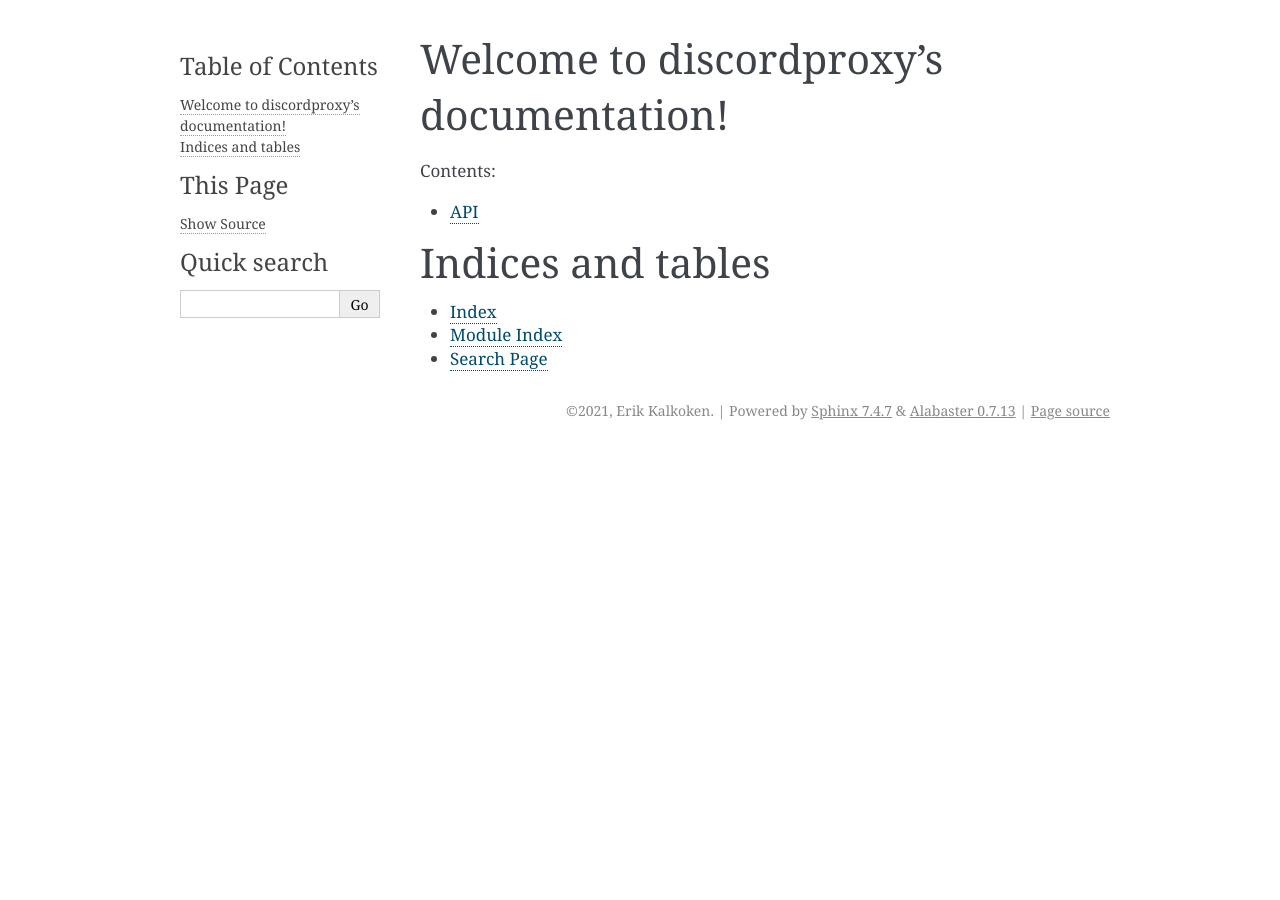
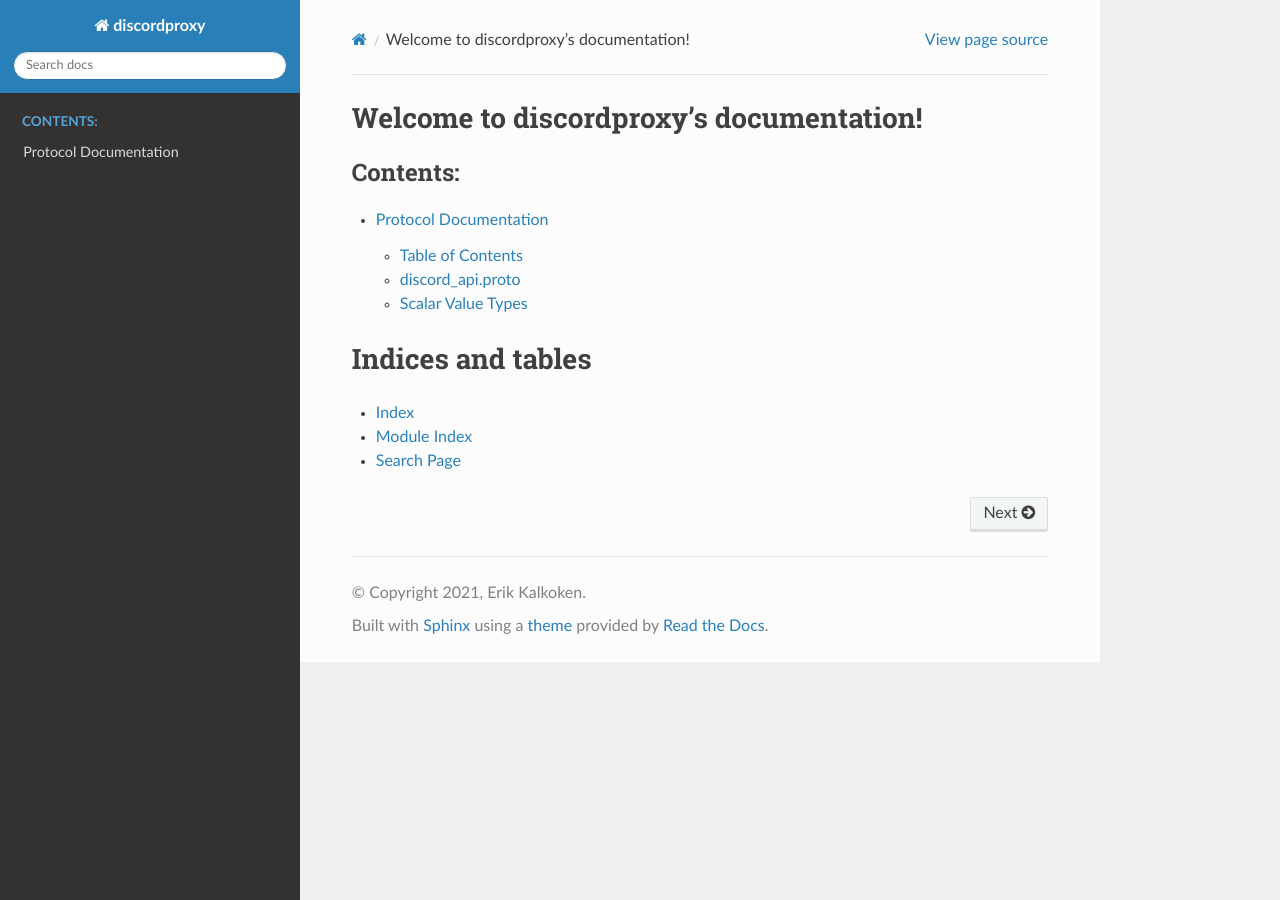
Before and after one commit to buahaha/discordproxy, a Sphinx documentation site: the page built from docs/index.rst, in a window 1280 px wide. Built offline with Sphinx 7.4.7 and the Read the Docs theme 2.0.0, drawn with Linux system fonts in a browser that asks for light colours; part of the change alters nothing that is shown.

```diff
--- /dev/null
+++ b/docs/api.md
@@ -0,0 +1,197 @@
+# Protocol Documentation
+<a name="top"></a>
+
+## Table of Contents
+
+- [discord_api.proto](#discord_api.proto)
+    - [Channel](#discord_api.Channel)
+    - [Embed](#discord_api.Embed)
+    - [GetGuildChannelsRequest](#discord_api.GetGuildChannelsRequest)
+    - [GetGuildChannelsResponse](#discord_api.GetGuildChannelsResponse)
+    - [SendDirectMessageRequest](#discord_api.SendDirectMessageRequest)
+    - [SendDirectMessageResponse](#discord_api.SendDirectMessageResponse)
+    - [Thumbnail](#discord_api.Thumbnail)
+
+    - [Channel.Type](#discord_api.Channel.Type)
+
+    - [DiscordApi](#discord_api.DiscordApi)
+
+- [Scalar Value Types](#scalar-value-types)
+
+
+
+<a name="discord_api.proto"></a>
+<p align="right"><a href="#top">Top</a></p>
+
+## discord_api.proto
+
+
+
+<a name="discord_api.Channel"></a>
+
+### Channel
+
+
+
+| Field | Type | Label | Description |
+| ----- | ---- | ----- | ----------- |
+| id | [uint64](#uint64) |  |  |
+| type | [Channel.Type](#discord_api.Channel.Type) |  |  |
+| guild_id | [uint64](#uint64) |  |  |
+| position | [int32](#int32) |  |  |
+| name | [string](#string) |  | tbd // |
+| topic | [string](#string) |  |  |
+
+
+
+
+
+
+<a name="discord_api.Embed"></a>
+
+### Embed
+
+
+
+| Field | Type | Label | Description |
+| ----- | ---- | ----- | ----------- |
+| title | [string](#string) |  |  |
+| description | [string](#string) |  |  |
+| thumbnail | [Thumbnail](#discord_api.Thumbnail) |  |  |
+
+
+
+
+
+
+<a name="discord_api.GetGuildChannelsRequest"></a>
+
+### GetGuildChannelsRequest
+
+
+
+| Field | Type | Label | Description |
+| ----- | ---- | ----- | ----------- |
+| guild_id | [uint64](#uint64) |  |  |
+
+
+
+
+
+
+<a name="discord_api.GetGuildChannelsResponse"></a>
+
+### GetGuildChannelsResponse
+
+
+
+| Field | Type | Label | Description |
+| ----- | ---- | ----- | ----------- |
+| channels | [Channel](#discord_api.Channel) | repeated |  |
+
+
+
+
+
+
+<a name="discord_api.SendDirectMessageRequest"></a>
+
+### SendDirectMessageRequest
+
+
+
+| Field | Type | Label | Description |
+| ----- | ---- | ----- | ----------- |
+| user_id | [uint64](#uint64) |  |  |
+| content | [string](#string) |  |  |
+| embed | [Embed](#discord_api.Embed) |  |  |
+
+
+
+
+
+
+<a name="discord_api.SendDirectMessageResponse"></a>
+
+### SendDirectMessageResponse
+
+
+
+
+
+
+
+<a name="discord_api.Thumbnail"></a>
+
+### Thumbnail
+
+
+
+| Field | Type | Label | Description |
+| ----- | ---- | ----- | ----------- |
+| url | [string](#string) |  |  |
+| proxy_url | [string](#string) |  |  |
+| height | [int32](#int32) |  |  |
+| width | [int32](#int32) |  |  |
+
+
+
+
+
+
+
+
+<a name="discord_api.Channel.Type"></a>
+
+### Channel.Type
+
+
+| Name | Number | Description |
+| ---- | ------ | ----------- |
+| GUILD_TEXT | 0 |  |
+| GUILD_VOICE | 1 |  |
+| GROUP_DM | 2 |  |
+| GUILD_CATEGORY | 3 |  |
+| GUILD_NEWS | 4 |  |
+| PRODUCTS | 5 |  |
+| GUILD_STORE | 6 |  |
+
+
+
+
+
+
+
+<a name="discord_api.DiscordApi"></a>
+
+### DiscordApi
+Provides access to the Discord API
+
+| Method Name | Request Type | Response Type | Description |
+| ----------- | ------------ | ------------- | ------------|
+| SendDirectMessage | [SendDirectMessageRequest](#discord_api.SendDirectMessageRequest) | [SendDirectMessageResponse](#discord_api.SendDirectMessageResponse) | Send a direct message to a user |
+| GetGuildChannels | [GetGuildChannelsRequest](#discord_api.GetGuildChannelsRequest) | [GetGuildChannelsResponse](#discord_api.GetGuildChannelsResponse) | Get the list of channel for a guild |
+
+
+
+
+
+## Scalar Value Types
+
+| .proto Type | Notes | C++ | Java | Python | Go | C# | PHP | Ruby |
+| ----------- | ----- | --- | ---- | ------ | -- | -- | --- | ---- |
+| <a name="double" /> double |  | double | double | float | float64 | double | float | Float |
+| <a name="float" /> float |  | float | float | float | float32 | float | float | Float |
+| <a name="int32" /> int32 | Uses variable-length encoding. Inefficient for encoding negative numbers – if your field is likely to have negative values, use sint32 instead. | int32 | int | int | int32 | int | integer | Bignum or Fixnum (as required) |
+| <a name="int64" /> int64 | Uses variable-length encoding. Inefficient for encoding negative numbers – if your field is likely to have negative values, use sint64 instead. | int64 | long | int/long | int64 | long | integer/string | Bignum |
+| <a name="uint32" /> uint32 | Uses variable-length encoding. | uint32 | int | int/long | uint32 | uint | integer | Bignum or Fixnum (as required) |
+| <a name="uint64" /> uint64 | Uses variable-length encoding. | uint64 | long | int/long | uint64 | ulong | integer/string | Bignum or Fixnum (as required) |
+| <a name="sint32" /> sint32 | Uses variable-length encoding. Signed int value. These more efficiently encode negative numbers than regular int32s. | int32 | int | int | int32 | int | integer | Bignum or Fixnum (as required) |
+| <a name="sint64" /> sint64 | Uses variable-length encoding. Signed int value. These more efficiently encode negative numbers than regular int64s. | int64 | long | int/long | int64 | long | integer/string | Bignum |
+| <a name="fixed32" /> fixed32 | Always four bytes. More efficient than uint32 if values are often greater than 2^28. | uint32 | int | int | uint32 | uint | integer | Bignum or Fixnum (as required) |
+| <a name="fixed64" /> fixed64 | Always eight bytes. More efficient than uint64 if values are often greater than 2^56. | uint64 | long | int/long | uint64 | ulong | integer/string | Bignum |
+| <a name="sfixed32" /> sfixed32 | Always four bytes. | int32 | int | int | int32 | int | integer | Bignum or Fixnum (as required) |
+| <a name="sfixed64" /> sfixed64 | Always eight bytes. | int64 | long | int/long | int64 | long | integer/string | Bignum |
+| <a name="bool" /> bool |  | bool | boolean | boolean | bool | bool | boolean | TrueClass/FalseClass |
+| <a name="string" /> string | A string must always contain UTF-8 encoded or 7-bit ASCII text. | string | String | str/unicode | string | string | string | String (UTF-8) |
+| <a name="bytes" /> bytes | May contain any arbitrary sequence of bytes. | string | ByteString | str | []byte | ByteString | string | String (ASCII-8BIT) |
--- a/docs/api.rst
+++ /dev/null
@@ -1,5 +0,0 @@
-API
-===========
-
-.. automodule:: discordproxy.discord_api_pb2_grpc
-    :members:
--- a/docs/conf.py
+++ b/docs/conf.py
@@ -29,7 +29,10 @@ author = "Erik Kalkoken"
 # extensions coming with Sphinx (named 'sphinx.ext.*') or your custom
 # ones.
 extensions = [
+    "recommonmark",
+    "sphinx_markdown_tables",
     "sphinx.ext.autodoc",
+    "sphinx_rtd_theme",
 ]
 
 # Add any paths that contain templates here, relative to this directory.
@@ -46,7 +49,8 @@ exclude_patterns = ["_build", "Thumbs.db", ".DS_Store"]
 # The theme to use for HTML and HTML Help pages.  See the documentation for
 # a list of builtin themes.
 #
-html_theme = "alabaster"
+# html_theme = "alabaster"
+html_theme = "sphinx_rtd_theme"
 
 # Add any paths that contain custom static files (such as style sheets) here,
 # relative to this directory. They are copied after the builtin static files,
--- /dev/null
+++ b/docs/requirements.txt
@@ -0,0 +1,4 @@
+Sphinx
+sphinx_rtd_theme
+recommonmark
+sphinx_markdown_tables
```
Also changed, not shown: 2 other files.
